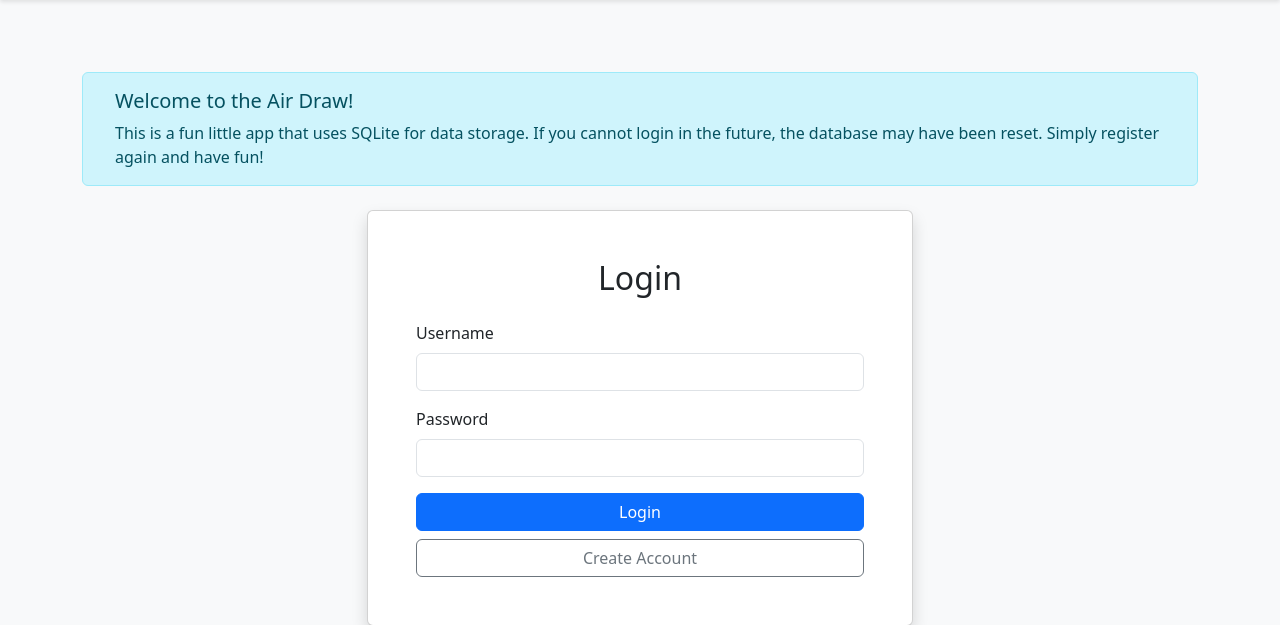
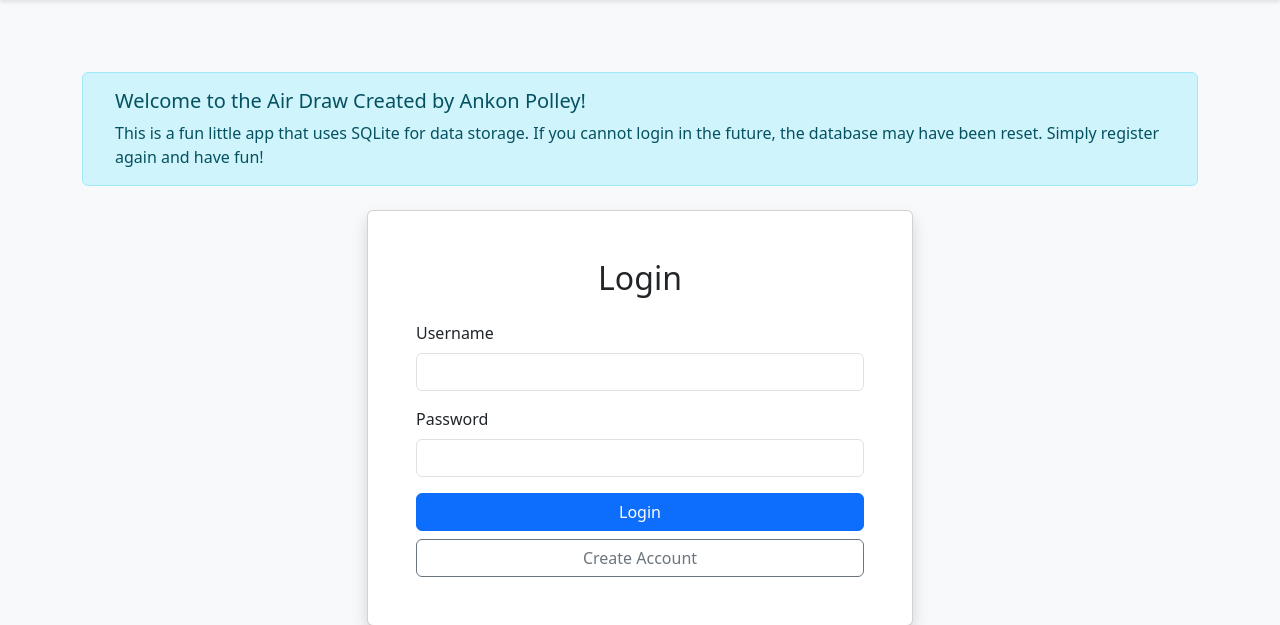
Before and after one commit to anknpolley123/Air-Draw, a Python web app: template templates/login.html in a window 1280 px wide. Shown: the part 54-679 px from the top of the page. Run offline with Jinja, Linux system fonts and the light colour scheme; the template is opened without the code that fills it, so the values that code supplies are empty.

Commit message:
Update login.html

```diff
--- a/templates/login.html
+++ b/templates/login.html
@@ -28,7 +28,7 @@
             <i class="bi bi-info-circle-fill fs-3"></i>
           </div>
           <div>
-            <h5 class="alert-heading">Welcome to the Air Draw!</h5>
+            <h5 class="alert-heading">Welcome to the Air Draw Created by Ankon Polley!</h5>
             <p class="mb-0">
               This is a fun little app that uses SQLite for data storage. If you
               cannot login in the future, the database may have been reset.
```
